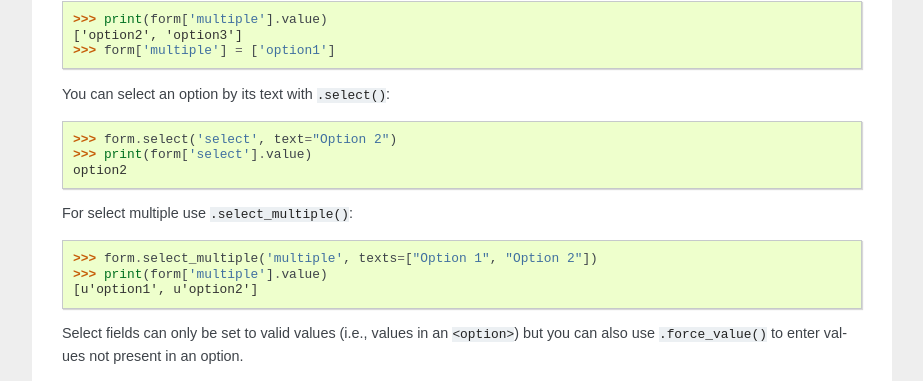
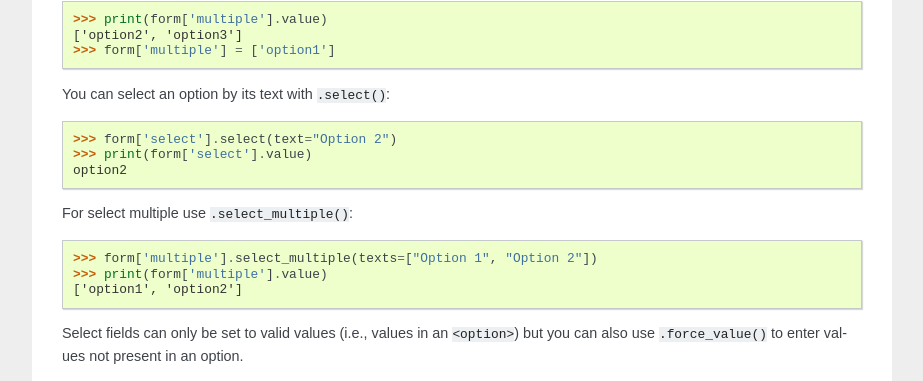
Before and after one commit to Pylons/webtest, a Sphinx documentation site: the page built from docs/forms.txt, in a window 1280 px wide and 900 px high, scrolled down 1411 px. Shown: the part 128-509 px from the top of the window, without its empty margins (198-1121 px from the left). Built offline with Sphinx 7.4.7, drawn with Linux system fonts in a browser that asks for light colours.

```diff
--- a/CHANGELOG.rst
+++ b/CHANGELOG.rst
@@ -4,7 +4,8 @@ News
 2.0.14 (unreleased)
 -------------------
 
-- Nothing changed yet.
+- Allow `.select()` on <select>s and <select multiple>s.
+  [Markus Bertheau]
 
 
 2.0.13 (2014-01-23)
--- a/docs/forms.txt
+++ b/docs/forms.txt
@@ -100,7 +100,7 @@ You can select an option by its text with ``.select()``:
 
 .. code-block:: python
 
-    >>> form.select('select', text="Option 2")
+    >>> form['select'].select(text="Option 2")
     >>> print(form['select'].value)
     option2
 
@@ -108,9 +108,9 @@ For select multiple use ``.select_multiple()``:
 
 .. code-block:: python
 
-    >>> form.select_multiple('multiple', texts=["Option 1", "Option 2"])
+    >>> form['multiple'].select_multiple(texts=["Option 1", "Option 2"])
     >>> print(form['multiple'].value) # doctest: +SKIP
-    [u'option1', u'option2']
+    ['option1', 'option2']
 
 Select fields can only be set to valid values (i.e., values in an ``<option>``)
 but you can also use ``.force_value()`` to enter values not present in an
```
Also changed, not shown: 1 other file.
